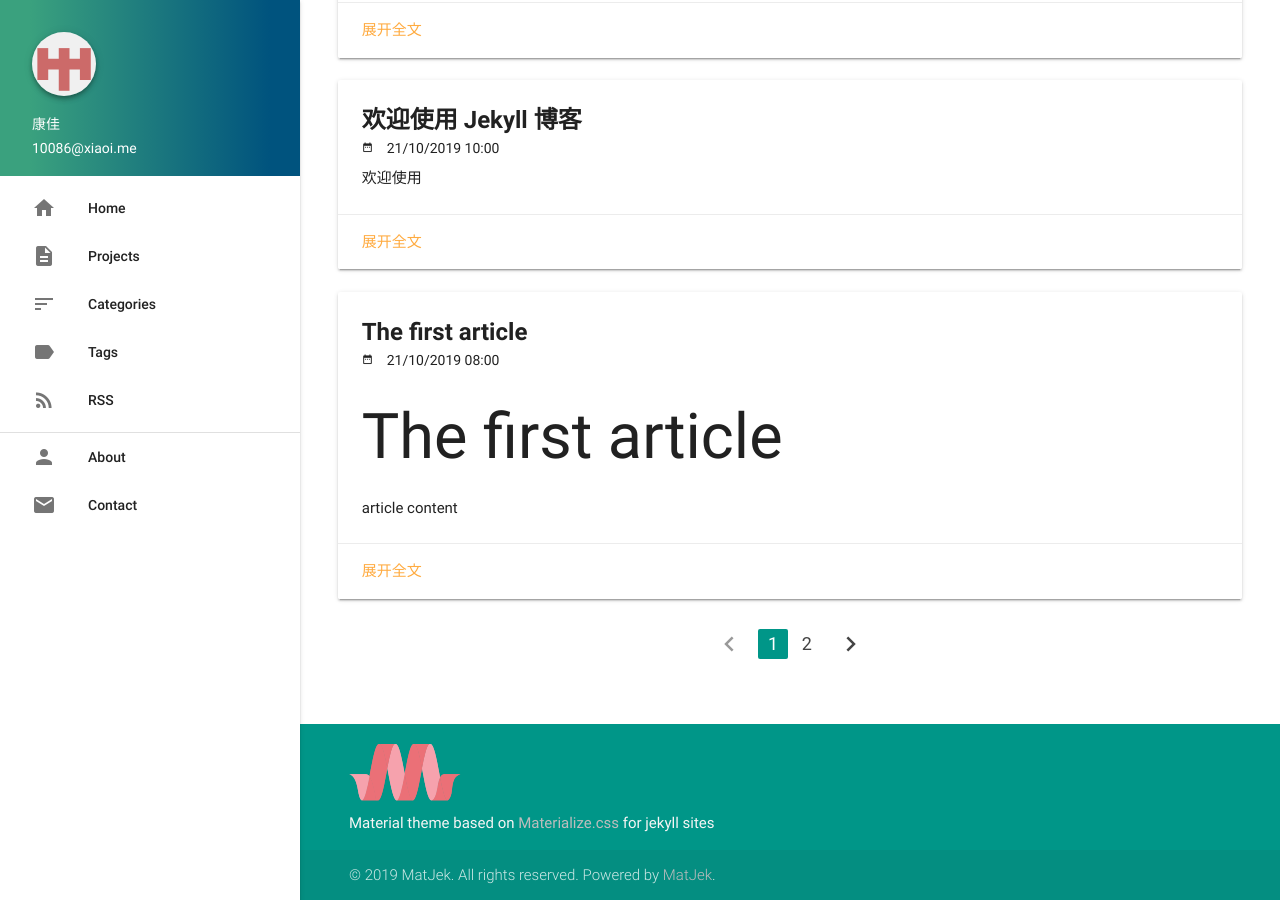
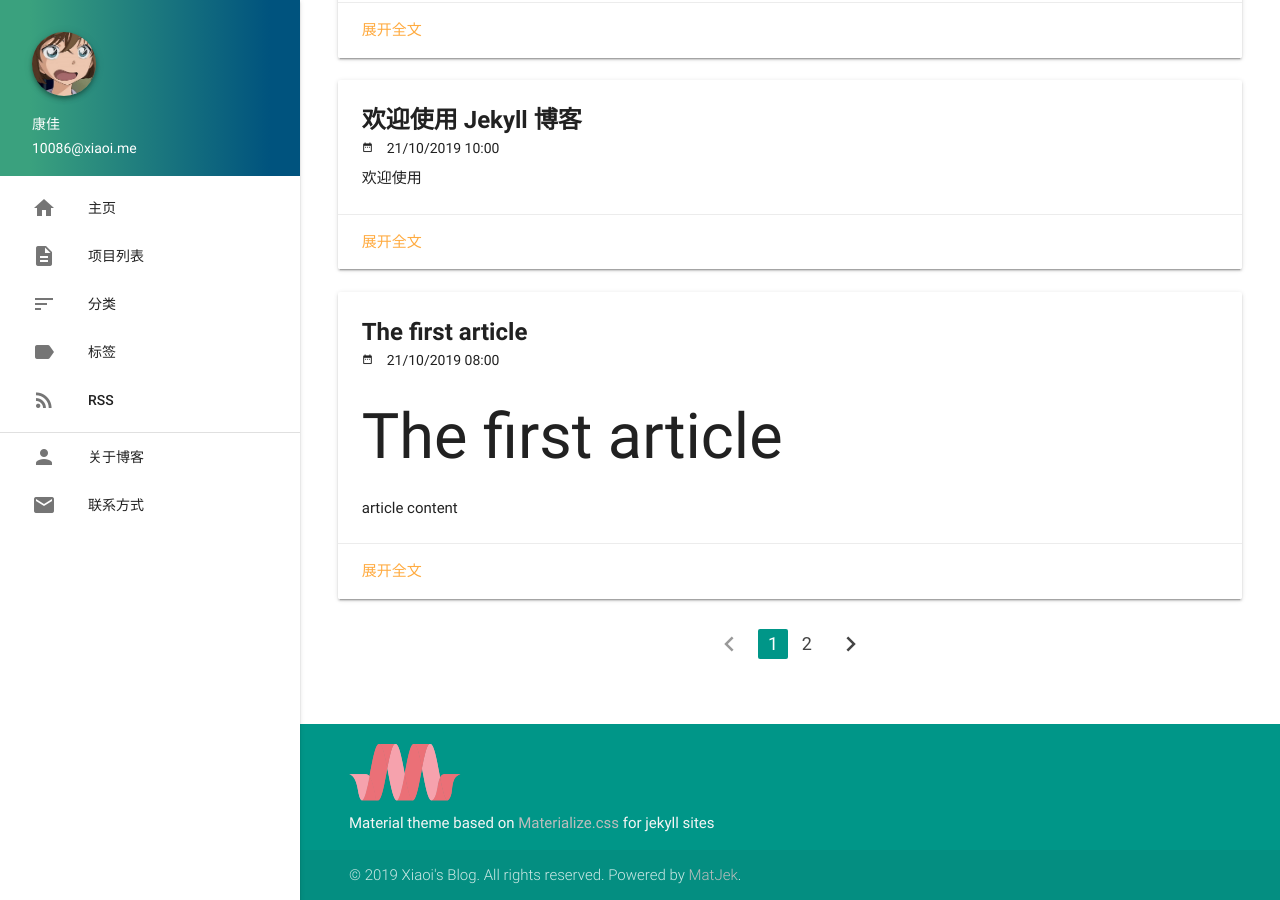
Before and after one commit to stevenkang/stevenkang.github.io, a Jekyll site: the page built from index.html, in a window 1280 px wide and 900 px high, scrolled down 731 px. Built offline with Jekyll 4.4.1, drawn with Linux system fonts in a browser that asks for light colours; the list of posts is cut into pages by our own code.

Commit message:
优化菜单名称，修改默认头像

```diff
--- a/_config.yml
+++ b/_config.yml
@@ -13,13 +13,13 @@
 # you will see them accessed via {{ site.title }}, {{ site.email }}, and so on.
 # You can create any custom variable you would like, and they will be accessible
 # in the templates via {{ site.myvariable }}.
-title: MatJek
+title: Xiaoi's Blog
 description: > # this means to ignore newlines until "baseurl:"
   Material theme based on <a href="http://materializecss.com">Materialize.css</a> for jekyll sites
 baseurl: ""
 url: "https://stevenkang.github.io"
 permalink: /:year/:month/:day/:title
-repository: ShawnTeoh/matjek
+repository: stevenkang
 paginate: 5
 
 # MatJek specific configurations
--- a/_includes/header.html
+++ b/_includes/header.html
@@ -81,14 +81,14 @@
             <span class="white-text email">{{site.user_email}}</span>
           </div>
         </li>
-        <li><a class="waves-effect" href="{{site.baseurl}}/"><i class="material-icons">home</i>Home</a></li>
-        <li><a class="waves-effect" href="{{site.baseurl}}/projects"><i class="material-icons">description</i>Projects</a></li>
-        <li><a class="waves-effect" href="{{site.baseurl}}/categories"><i class="material-icons">sort</i>Categories</a></li>
-        <li><a class="waves-effect" href="{{site.baseurl}}/tags"><i class="material-icons">label</i>Tags</a></li>
+        <li><a class="waves-effect" href="{{site.baseurl}}/"><i class="material-icons">home</i>主页</a></li>
+        <li><a class="waves-effect" href="{{site.baseurl}}/projects"><i class="material-icons">description</i>项目列表</a></li>
+        <li><a class="waves-effect" href="{{site.baseurl}}/categories"><i class="material-icons">sort</i>分类</a></li>
+        <li><a class="waves-effect" href="{{site.baseurl}}/tags"><i class="material-icons">label</i>标签</a></li>
         <li><a class="waves-effect" href="{{site.baseurl}}/feed.xml" target="_blank"><i class="material-icons">rss_feed</i>RSS</a></li>
         <li><div class="divider"></div></li>
-        <li><a class="waves-effect" href="{{site.baseurl}}/about"><i class="material-icons">person</i>About</a></li>
-        <li><a class="waves-effect" href="{{site.baseurl}}/contact"><i class="material-icons">email</i>Contact</a></li>
+        <li><a class="waves-effect" href="{{site.baseurl}}/about"><i class="material-icons">person</i>关于博客</a></li>
+        <li><a class="waves-effect" href="{{site.baseurl}}/contact"><i class="material-icons">email</i>联系方式</a></li>
       </ul>
     </header>
     <main>
```
Also changed, not shown: contact.md (+1 -1 lines), assets/res/user.png.
